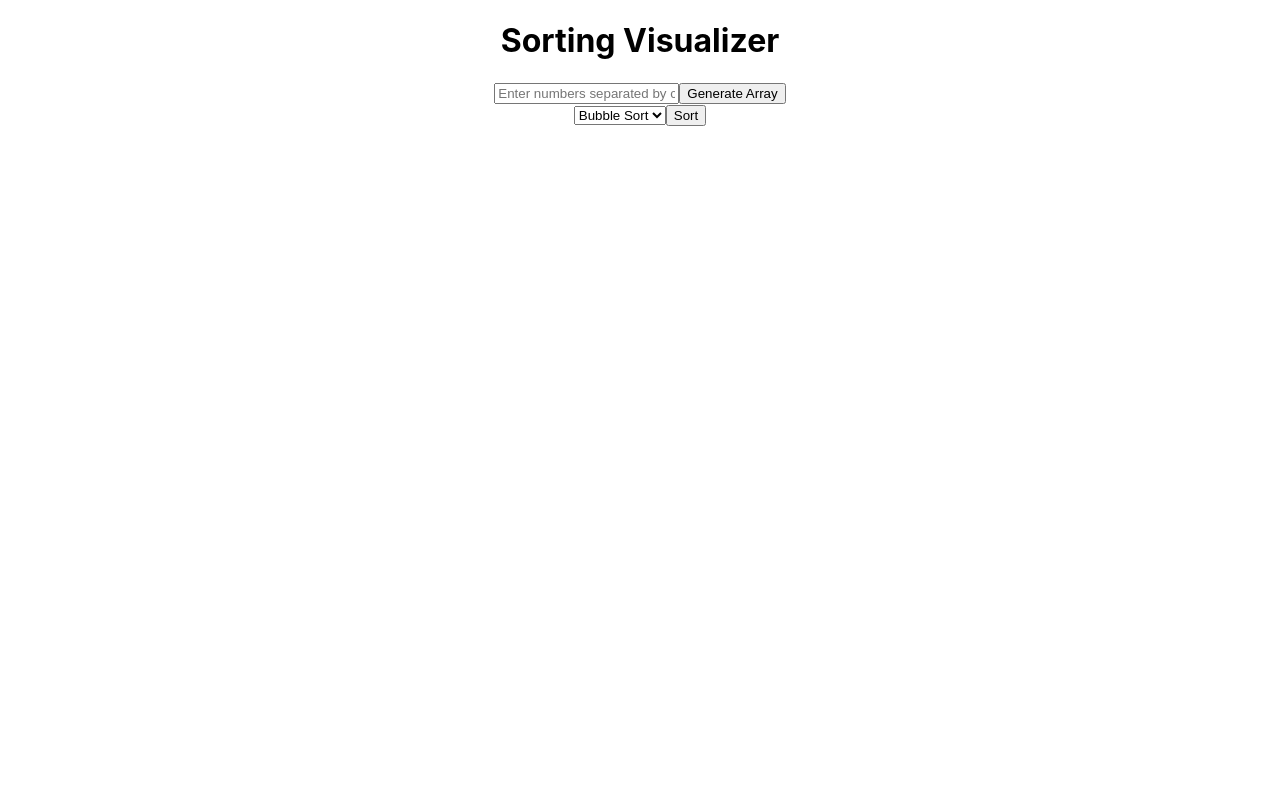
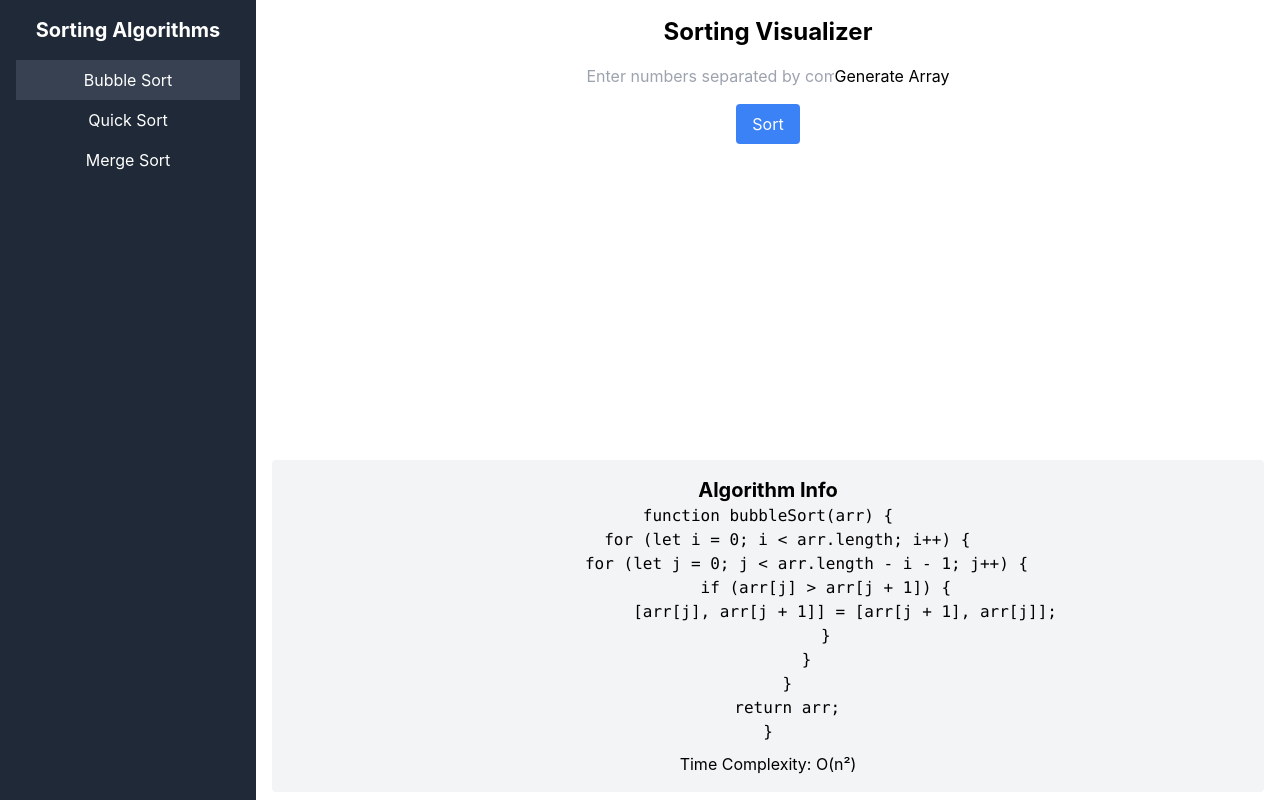
Before and after one commit to yashthakare93/sorting_visualizer, a React (Create React App) app in the folder client/: page / in a window 1280 px wide. Built offline with nearby package versions, Linux system fonts and the light colour scheme.

Commit message:
UI Enchanced & sidebar added

```diff
--- a/client/package.json
+++ b/client/package.json
@@ -39,5 +39,8 @@
       "last 1 firefox version",
       "last 1 safari version"
     ]
+  },
+  "devDependencies": {
+    "tailwindcss": "^3.4.14"
   }
 }
--- a/client/src/App.js
+++ b/client/src/App.js
@@ -1,11 +1,12 @@
 import './App.css';
 import SortingVisualizer from "./Components/SortingVisualizer";
+
 
 
 function App() {
   return (
     <div className="App">
-     <SortingVisualizer/>
+        <SortingVisualizer/>
     </div>
   );
 }
--- /dev/null
+++ b/client/src/Components/AlgorithmInfo.jsx
@@ -0,0 +1,65 @@
+import React from 'react';
+
+const algorithmDetails = {
+    bubble: {
+        code: `function bubbleSort(arr) {
+    for (let i = 0; i < arr.length; i++) {
+        for (let j = 0; j < arr.length - i - 1; j++) {
+            if (arr[j] > arr[j + 1]) {
+                [arr[j], arr[j + 1]] = [arr[j + 1], arr[j]];
+            }
+        }
+    }
+    return arr;
+}`,
+        timeComplexity: "O(n²)",
+    },
+    quick: {
+        code: `function quickSort(arr) {
+    if (arr.length <= 1) return arr;
+    const pivot = arr[arr.length - 1];
+    const left = [], right = [];
+    for (let i = 0; i < arr.length - 1; i++) {
+        arr[i] < pivot ? left.push(arr[i]) : right.push(arr[i]);
+    }
+    return [...quickSort(left), pivot, ...quickSort(right)];
+}`,
+        timeComplexity: "O(n log n)",
+    },
+    merge: {
+        code: `function mergeSort(arr) {
+    if (arr.length <= 1) return arr;
+    const mid = Math.floor(arr.length / 2);
+    const left = mergeSort(arr.slice(0, mid));
+    const right = mergeSort(arr.slice(mid));
+    return merge(left, right);
+}
+
+function merge(left, right) {
+    let result = [];
+    while (left.length && right.length) {
+        if (left[0] < right[0]) {
+            result.push(left.shift());
+        } else {
+            result.push(right.shift());
+        }
+    }
+    return [...result, ...left, ...right];
+}`,
+        timeComplexity: "O(n log n)",
+    },
+};
+
+const AlgorithmInfo = ({ algorithm }) => {
+    const details = algorithmDetails[algorithm];
+
+    return (
+        <div className="mt-4 bg-gray-100 p-4 rounded">
+            <h3 className="text-xl font-bold">Algorithm Info</h3>
+            <pre className="whitespace-pre-wrap">{details.code}</pre>
+            <p className="mt-2">Time Complexity: {details.timeComplexity}</p>
+        </div>
+    );
+};
+
+export default AlgorithmInfo;
--- /dev/null
+++ b/client/src/Components/SideBar.jsx
@@ -0,0 +1,28 @@
+import React from 'react';
+
+const Sidebar = ({ algorithm, setAlgorithm }) => {
+    const algorithms = [
+        { key: 'bubble', name: 'Bubble Sort' },
+        { key: 'quick', name: 'Quick Sort' },
+        { key: 'merge', name: 'Merge Sort' },
+    ];
+
+    return (
+        <div className="w-64 bg-gray-800 text-white p-4">
+            <h2 className="text-xl font-bold">Sorting Algorithms</h2>
+            <ul className="mt-4">
+                {algorithms.map(({ key, name }) => (
+                    <li
+                        key={key}
+                        className={`cursor-pointer hover:bg-gray-700 p-2 ${algorithm === key ? 'bg-gray-700' : ''}`}
+                        onClick={() => setAlgorithm(key)}
+                    >
+                        {name}
+                    </li>
+                ))}
+            </ul>
+        </div>
+    );
+};
+
+export default Sidebar;
--- a/client/src/Components/SortingVisualizer.jsx
+++ b/client/src/Components/SortingVisualizer.jsx
@@ -1,51 +1,79 @@
 import React, { useState } from 'react';
 import InputField from './InputField';
 import BarGraph from './BarGraph';
-import {bubbleSort, mergeSort, quickSort} from "../Services/SortService";
-
+import Sidebar from './SideBar';
+import AlgorithmInfo from './AlgorithmInfo';
+import { bubbleSort, mergeSort, quickSort } from '../Services/SortService';
 
 const SortingVisualizer = () => {
-    const [array, setArray] = useState([]);
+    const [bubbleArray, setBubbleArray] = useState([]);
+    const [quickArray, setQuickArray] = useState([]);
+    const [mergeArray, setMergeArray] = useState([]);
     const [algorithm, setAlgorithm] = useState('bubble');
     const [sorting, setSorting] = useState(false);
 
     const handleSort = async () => {
         setSorting(true);
         let steps = [];
+        let currentArray;
+
         switch (algorithm) {
             case 'bubble':
-                steps = await bubbleSort(array);
+                currentArray = bubbleArray;
+                steps = await bubbleSort(currentArray);
                 break;
             case 'quick':
-                steps = await quickSort(array);
+                currentArray = quickArray;
+                steps = await quickSort(currentArray);
                 break;
             case 'merge':
-                steps = await mergeSort(array);
+                currentArray = mergeArray;
+                steps = await mergeSort(currentArray);
                 break;
             default:
                 break;
         }
 
         for (let i = 0; i < steps.length; i++) {
-            setTimeout(() => setArray(steps[i]), i * 500);
+            setTimeout(() => {
+                if (algorithm === 'bubble') setBubbleArray(steps[i]);
+                if (algorithm === 'quick') setQuickArray(steps[i]);
+                if (algorithm === 'merge') setMergeArray(steps[i]);
+            }, i * 500);
         }
 
         setTimeout(() => setSorting(false), steps.length * 500);
     };
 
     return (
-        <div>
-            <h1>Sorting Visualizer</h1>
-            <InputField setArray={setArray} />
-            <select value={algorithm} onChange={(e) => setAlgorithm(e.target.value)}>
-                <option value="bubble">Bubble Sort</option>
-                <option value="quick">Quick Sort</option>
-                <option value="merge">Merge Sort</option>
-            </select>
-            <button onClick={handleSort} disabled={sorting}>Sort</button>
-            <BarGraph array={array} sorting={sorting} />
+        <div className="flex h-screen">
+            <Sidebar algorithm={algorithm} setAlgorithm={setAlgorithm} />
+            <div className="flex-grow p-4">
+                <h1 className="text-2xl font-bold mb-4">Sorting Visualizer</h1>
+                {algorithm && (
+                    <InputField setArray={(array) => {
+                        if (algorithm === 'bubble') setBubbleArray(array);
+                        if (algorithm === 'quick') setQuickArray(array);
+                        if (algorithm === 'merge') setMergeArray(array);
+                    }} />
+                )}
+
+                    <button
+                        onClick={handleSort}
+                        disabled={sorting}
+                        className={`mt-4 px-4 py-2 text-white bg-blue-500 hover:bg-blue-600 rounded ${sorting ? 'opacity-50 cursor-not-allowed' : ''}`}
+                    >
+                        Sort
+                    </button>
+
+                {algorithm === 'bubble' && <BarGraph array={bubbleArray} sorting={sorting} />}
+                {algorithm === 'quick' && <BarGraph array={quickArray} sorting={sorting} />}
+                {algorithm === 'merge' && <BarGraph array={mergeArray} sorting={sorting} />}
+                {algorithm && <AlgorithmInfo algorithm={algorithm} />}
+            </div>
         </div>
     );
+
 };
 
 export default SortingVisualizer;
--- a/client/src/index.css
+++ b/client/src/index.css
@@ -1,3 +1,7 @@
+@tailwind base;
+@tailwind components;
+@tailwind utilities;
+
 body {
   margin: 0;
   font-family: -apple-system, BlinkMacSystemFont, 'Segoe UI', 'Roboto', 'Oxygen',
--- /dev/null
+++ b/client/tailwind.config.js
@@ -0,0 +1,9 @@
+/** @type {import('tailwindcss').Config} */
+
+module.exports = {
+  content: ['./src/**/*.{js,jsx,ts,tsx}', './public/index.html'],
+  theme: {
+    extend: {},
+  },
+  plugins: [],
+}
```
Also changed, not shown: client/src/Components/BarGraph.jsx (line endings or trailing spaces), client/src/Components/InputField.jsx (line endings or trailing spaces), client/src/Services/SortService.js (line endings or trailing spaces), 1 other file (tests, documents, lock files or other folders).
